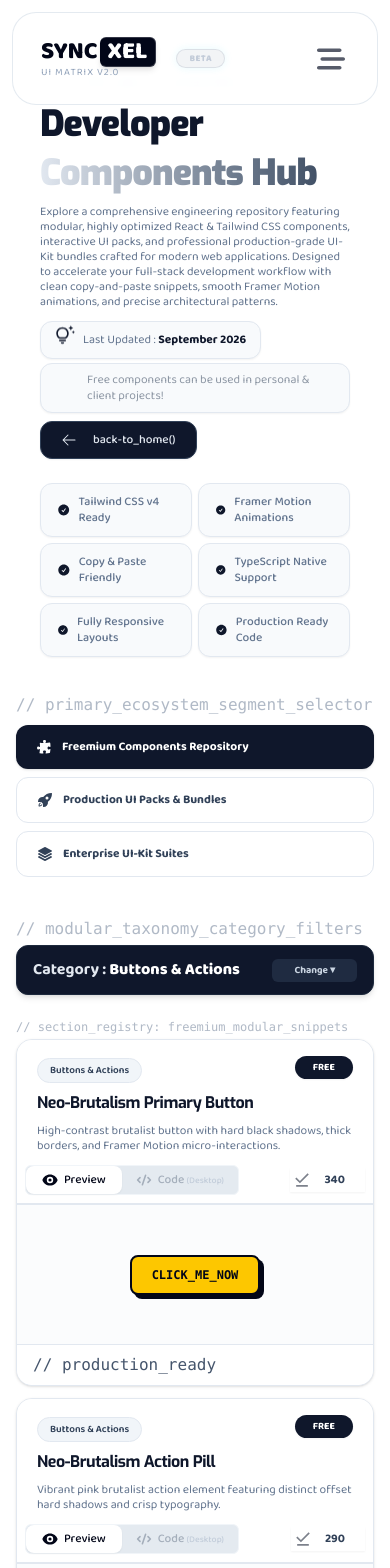
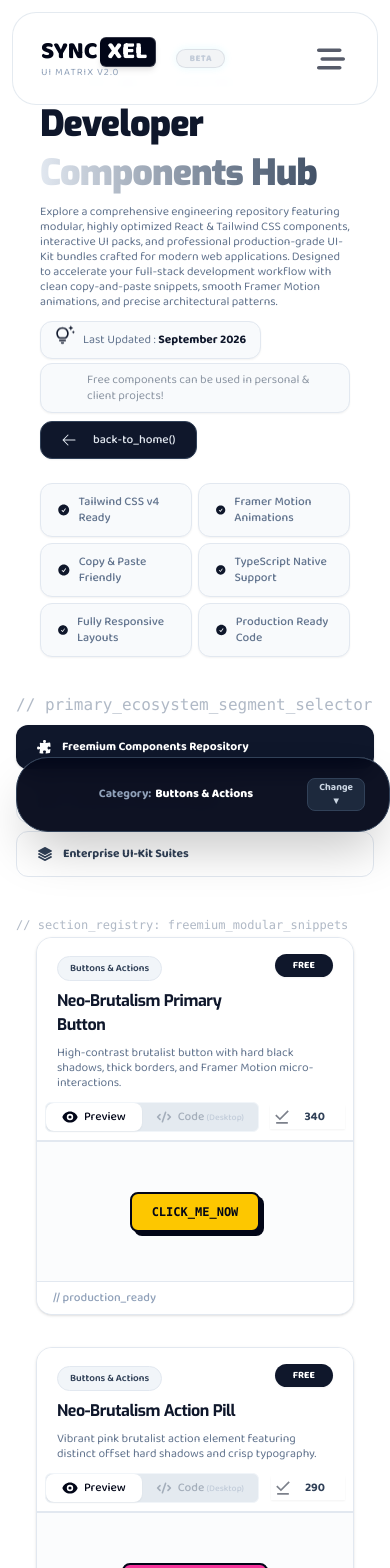
Before and after one commit to lakshan-beast/SyncXel, a React (Vite) app: page /components in a window 390 px wide. Shown: the top 1568 px of the page. Built offline with nearby package versions, Linux system fonts and the light colour scheme.

Commit message:
feat: Enhance mobile category selection with floating button and improved layout

```diff
--- a/src/components/FreeComponentsTab.jsx
+++ b/src/components/FreeComponentsTab.jsx
@@ -223,7 +223,6 @@
 //   );
 // }
 
-
 import React, { useState } from "react";
 import { motion, AnimatePresence } from "framer-motion";
 import { HiEye, HiCode, HiFilter, HiX } from "react-icons/hi";
@@ -247,7 +246,7 @@ export default function FreeComponentsTab({
 
   return (
     <div className="font-mono">
-      <span className="font-mono text-slate-500/50 mb-1 block">
+      <span className="font-mono text-slate-500/50 mb-1 text-xs hidden md:block">
         // modular_taxonomy_category_filters
       </span>
       {/* --- DESKTOP CATEGORIES PILLS --- */}
@@ -267,7 +266,7 @@ export default function FreeComponentsTab({
       </div>
 
       {/* --- MOBILE CATEGORY SELECTOR BUTTON --- */}
-      <div className="md:hidden mb-6">
+      {/* <div className="md:hidden mb-6">
         <button
           onClick={() => setIsMobileCategoryOpen(true)}
           className="w-full px-4 py-3 bg-slate-900 border border-slate-800 rounded-xl text-ms font-bold font-baloo text-slate-200 flex items-center justify-between shadow-md">
@@ -281,10 +280,10 @@ export default function FreeComponentsTab({
             Change ▾
           </span>
         </button>
-      </div>
+      </div> */}
 
       {/* --- MOBILE BOTTOM SHEET / DRAWER FOR CATEGORIES --- */}
-      <AnimatePresence>
+      {/* <AnimatePresence>
         {isMobileCategoryOpen && (
           <div className="fixed inset-0 z-50 flex items-end justify-center bg-slate-500/80 backdrop-blur-sm md:hidden">
             <motion.div
@@ -324,6 +323,72 @@ export default function FreeComponentsTab({
             </motion.div>
           </div>
         )}
+      </AnimatePresence> */}
+
+      {/* --- MOBILE FLOATING CATEGORY BUTTON (Fixed at Bottom-Left to avoid BMC Widget on Right) --- */}
+      <div className="fixed bottom-3 left-4 z-40 md:hidden">
+        <motion.button
+          initial={{ scale: 0.9, opacity: 0 }}
+          animate={{ scale: 1, opacity: 1 }}
+          whileTap={{ scale: 0.95 }}
+          onClick={() => setIsMobileCategoryOpen(true)}
+          className="px-6 py-5 bg-slate-950/95 backdrop-blur-md border border-slate-700 rounded-4xl text-xs font-bold font-baloo text-slate-200 flex items-center space-x-12.5 shadow-2xl cursor-pointer">
+          <span className="w-2 h-2 rounded-full bg-emerald-400 animate-ping" />
+          <span className="flex items-center space-x-1">
+            <span className="text-slate-400">Category:</span>
+            <strong className="text-white max-w-32 truncate">
+              {activeCategory}
+            </strong>
+          </span>
+          <span className="text-[10px] bg-slate-800 px-2 py-0.5 rounded-lg text-slate-300 ml-1 border border-slate-700">
+            Change ▾
+          </span>
+        </motion.button>
+      </div>
+
+
+
+      {/* --- MOBILE TELEGRAM-STYLE FLOATING BOTTOM SHEET --- */}
+      <AnimatePresence>
+        {isMobileCategoryOpen && (
+          <div className="fixed inset-0 z-50 flex items-end justify-center bg-slate-500/80 backdrop-blur-sm md:hidden p-4 pb-6">
+            <motion.div
+              initial={{ y: "100%", opacity: 0 }}
+              animate={{ y: 0, opacity: 1 }}
+              exit={{ y: "100%", opacity: 0 }}
+              transition={{ type: "spring", damping: 25, stiffness: 200 }}
+              className="w-full max-w-md max-h-[70vh] bg-slate-950 border border-slate-800 rounded-3xl p-5 overflow-y-auto space-y-4 shadow-2xl">
+              <div className="flex items-center justify-between border-b border-slate-800 pb-3">
+                <h3 className="text-sm font-bold text-slate-300 uppercase tracking-wider">
+                   select_category
+                </h3>
+                <button
+                  onClick={() => setIsMobileCategoryOpen(false)}
+                  className="p-2 text-slate-300 hover:text-white rounded-xl bg-slate-800 border border-slate-700 cursor-pointer">
+                  <HiX className="w-5 h-5" />
+                </button>
+              </div>
+
+              <div className="grid grid-cols-1 gap-2 pt-1">
+                {categories.map((cat) => (
+                  <button
+                    key={cat}
+                    onClick={() => {
+                      setActiveCategory(cat);
+                      setIsMobileCategoryOpen(false);
+                    }}
+                    className={`w-full text-left px-4 py-3 rounded-2xl text-xs font-bold font-baloo transition-all border cursor-pointer ${
+                      activeCategory === cat
+                        ? "bg-slate-300 text-slate-950 border-slate-200 shadow-md"
+                        : "bg-slate-900 text-slate-300 border-slate-800 hover:bg-slate-800"
+                    }`}>
+                    {cat}
+                  </button>
+                ))}
+              </div>
+            </motion.div>
+          </div>
+        )}
       </AnimatePresence>
 
       <span className="font-mono text-slate-500/50 mb-1 block text-xs">
@@ -331,7 +396,7 @@ export default function FreeComponentsTab({
       </span>
 
       {/* --- COMPONENT CARDS GRID --- */}
-      <div className="grid grid-cols-1 md:grid-cols-2 lg:grid-cols-3 gap-x-2 gap-y-3 lg:gap-x-7 lg:gap-y-10">
+      <div className="grid grid-cols-1 md:grid-cols-2 lg:grid-cols-3 gap-x-2 gap-y-8 lg:gap-x-7 lg:gap-y-10 px-5 md:px-0">
         {filteredFreeComponents.map((item) => {
           const currentTab = cardTabs[item.id] || "preview";
           const isCopied = copiedId === item.id;
@@ -343,7 +408,6 @@ export default function FreeComponentsTab({
               animate={{ opacity: 1, y: 0 }}
               whileHover={{ y: -3, transition: { duration: 0.2 } }}
               className="relative group rounded-2xl bg-white border border-slate-200 shadow-sm overflow-hidden flex flex-col justify-between">
-
               {/* Card Header */}
               <div className="px-5 py-4 pb-1 bg-white border-none">
                 <div className="flex items-start justify-between gap-3 mb-1">
@@ -390,9 +454,18 @@ export default function FreeComponentsTab({
                         ? "bg-white text-slate-950 font-bold shadow-xs"
                         : "text-slate-600 hover:text-slate-900"
                     }`}
-                    title={window.innerWidth < 768 ? "Code view available on desktop only" : ""}>
+                    title={
+                      window.innerWidth < 768
+                        ? "Code view available on desktop only"
+                        : ""
+                    }>
                     <HiCode className="w-4 h-4" />
-                    <span>Code <span className="text-[9px] text-slate-400 md:hidden">(Desktop)</span></span>
+                    <span>
+                      Code{" "}
+                      <span className="text-[9px] text-slate-400 md:hidden">
+                        (Desktop)
+                      </span>
+                    </span>
                   </button>
                 </div>
 
@@ -419,7 +492,7 @@ export default function FreeComponentsTab({
               {/* Footer Action */}
               <div className="px-4 py-2 bg-white flex items-center justify-between">
                 <div className="flex items-center gap-2">
-                  <span className="font-medium text-slate-600 font-mono">
+                  <span className="font-medium text-slate-400 font-baloo text-xs">
                     // production_ready
                   </span>
                   <span className="w-2 h-2 rounded-full bg-slate-900 animate-ping" />
@@ -429,10 +502,10 @@ export default function FreeComponentsTab({
                 <motion.button
                   whileTap={{ scale: 0.95 }}
                   onClick={() => handleCopy(item.id, item.code)}
-                  className={`hidden sm:flex px-4 py-2 rounded-md text-xs font-baloo font-bold transition-all cursor-pointer items-center space-x-2 shadow-sm ${
+                  className={`hidden sm:flex px-4 py-2  text-xs font-baloo font-bold transition-all duration-300 cursor-pointer items-center space-x-2 shadow-sm ${
                     isCopied
-                      ? "bg-emerald-600/60 text-white"
-                      : "bg-slate-800/50 hover:bg-slate-800 text-white"
+                      ? "bg-emerald-600/60 text-white rounded-3xl"
+                      : "bg-slate-800/50 hover:bg-slate-800 text-white rounded-md"
                   }`}>
                   {isCopied ? (
                     <>
@@ -447,7 +520,6 @@ export default function FreeComponentsTab({
                   )}
                 </motion.button>
               </div>
-
             </motion.div>
           );
         })}
```
